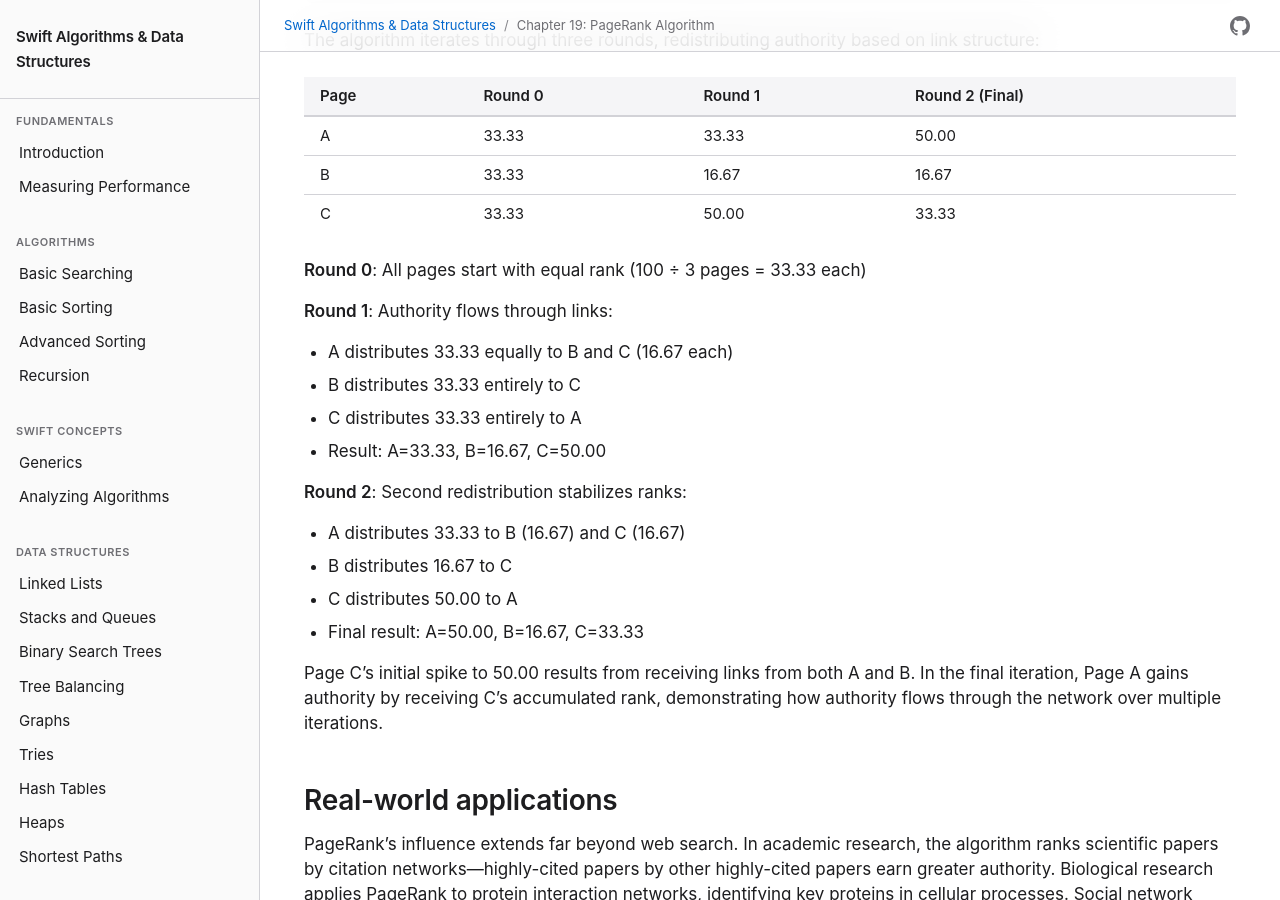
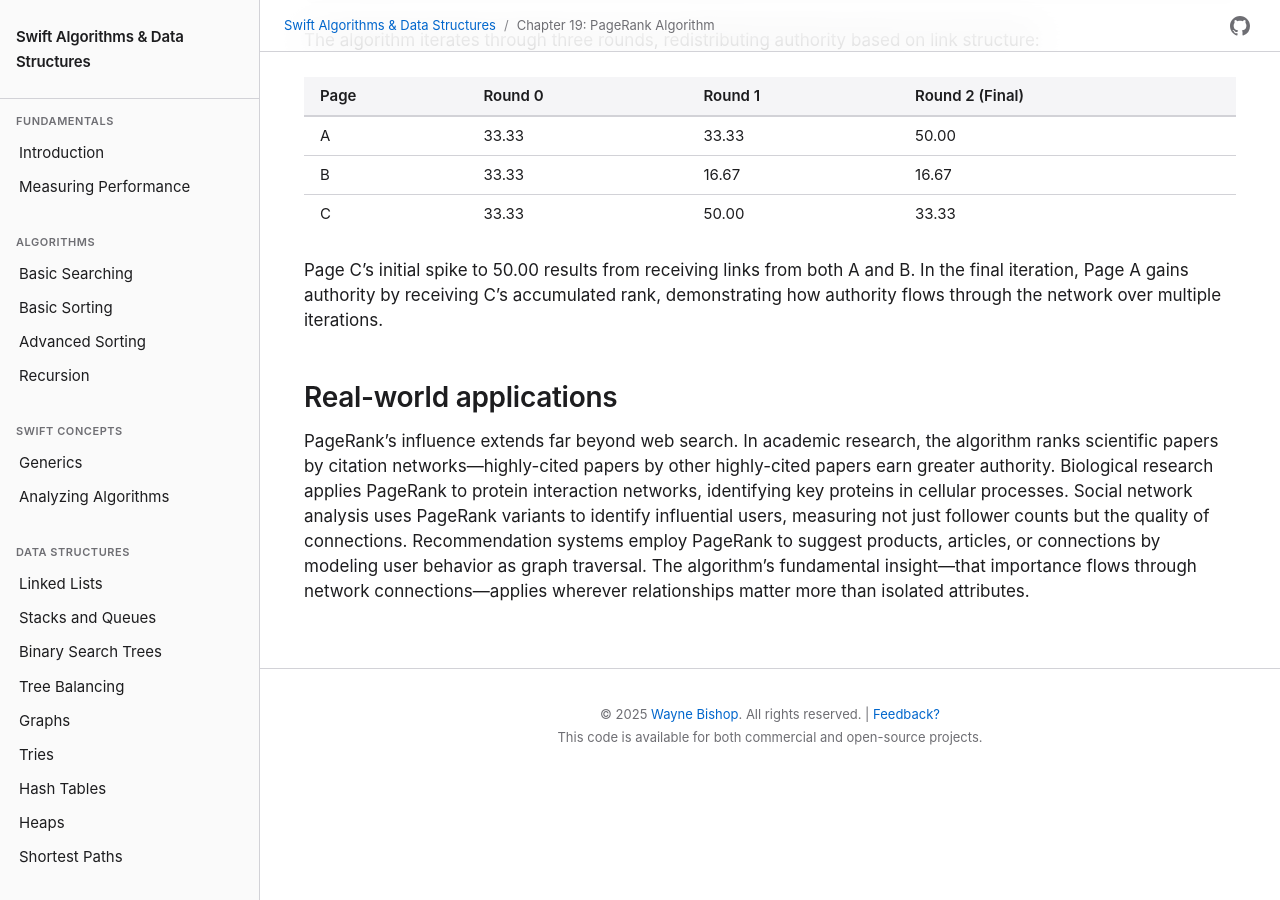
Before and after one commit to waynewbishop/swift-algorithms, a Jekyll site: the page built from 19-pagerank-algorithm.md, in a window 1280 px wide and 900 px high, scrolled down 8021 px. Built offline with Jekyll 4.4.1, drawn with Linux system fonts in a browser that asks for light colours.

Commit message:
Remove redundant round-by-round breakdown in Chapter 19
Deleted detailed bullet point explanation of Rounds 0, 1, and 2 since
the table already clearly shows the rank progression across iterations.

The table provides all necessary data:
- Round 0: Equal starting ranks (33.33 each)
- Round 1: First redistribution (33.33, 16.67, 50.00)
- Round 2: Final ranks (50.00, 16.67, 33.33)

Kept explanatory paragraph discussing Page C's spike and authority flow,
but removed redundant step-by-step breakdown that duplicated table data.

Result: Cleaner presentation with table doing the heavy lifting.

🤖 Generated with [Claude Code](https://claude.com/claude-code)

Co-Authored-By: Claude <noreply@anthropic.com>

```diff
--- a/19-pagerank-algorithm.md
+++ b/19-pagerank-algorithm.md
@@ -295,20 +295,6 @@ The algorithm iterates through three rounds, redistributing authority based on l
 | B    | 33.33   | 16.67   | 16.67 |
 | C    | 33.33   | 50.00   | 33.33 |
 
-**Round 0**: All pages start with equal rank (100 ÷ 3 pages = 33.33 each)
-
-**Round 1**: Authority flows through links:
-- A distributes 33.33 equally to B and C (16.67 each)
-- B distributes 33.33 entirely to C
-- C distributes 33.33 entirely to A
-- Result: A=33.33, B=16.67, C=50.00
-
-**Round 2**: Second redistribution stabilizes ranks:
-- A distributes 33.33 to B (16.67) and C (16.67)
-- B distributes 16.67 to C
-- C distributes 50.00 to A
-- Final result: A=50.00, B=16.67, C=33.33
-
 Page C's initial spike to 50.00 results from receiving links from both A and B. In the final iteration, Page A gains authority by receiving C's accumulated rank, demonstrating how authority flows through the network over multiple iterations.
 
 ## Real-world applications
```
